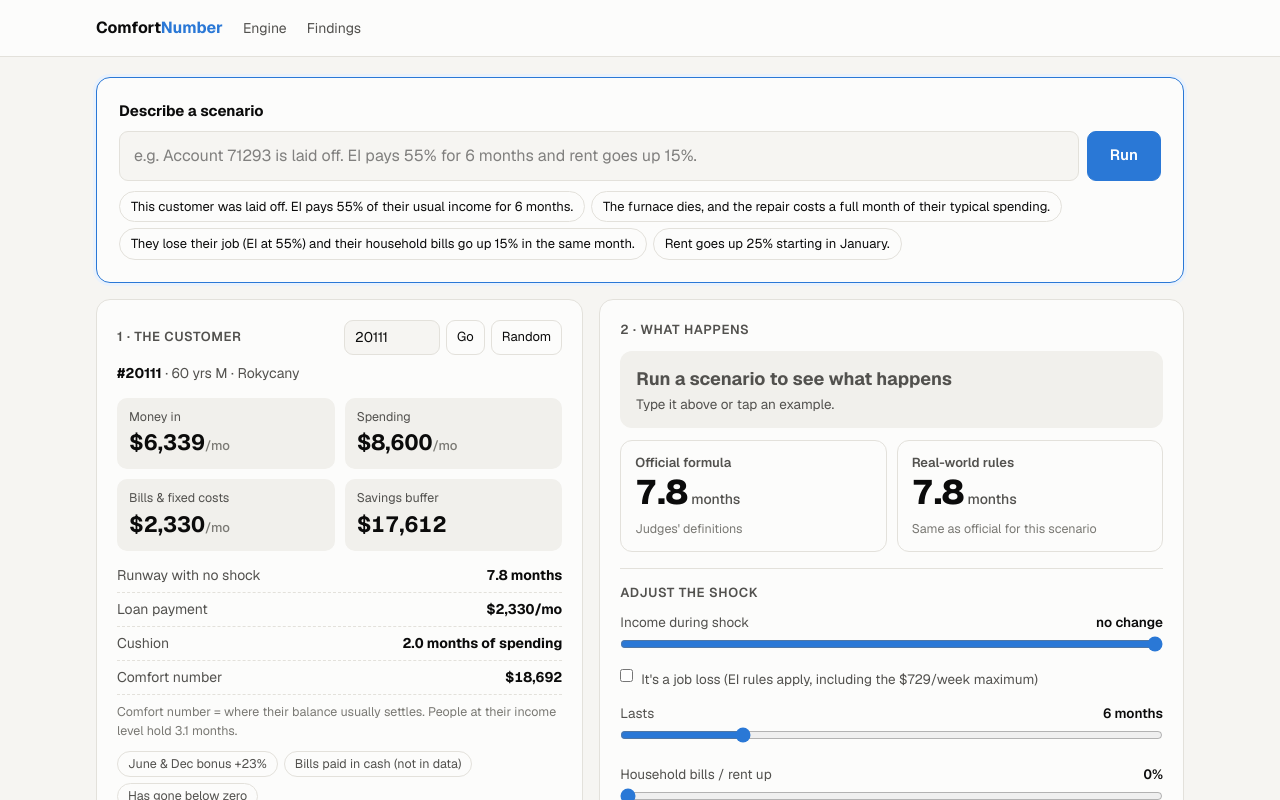
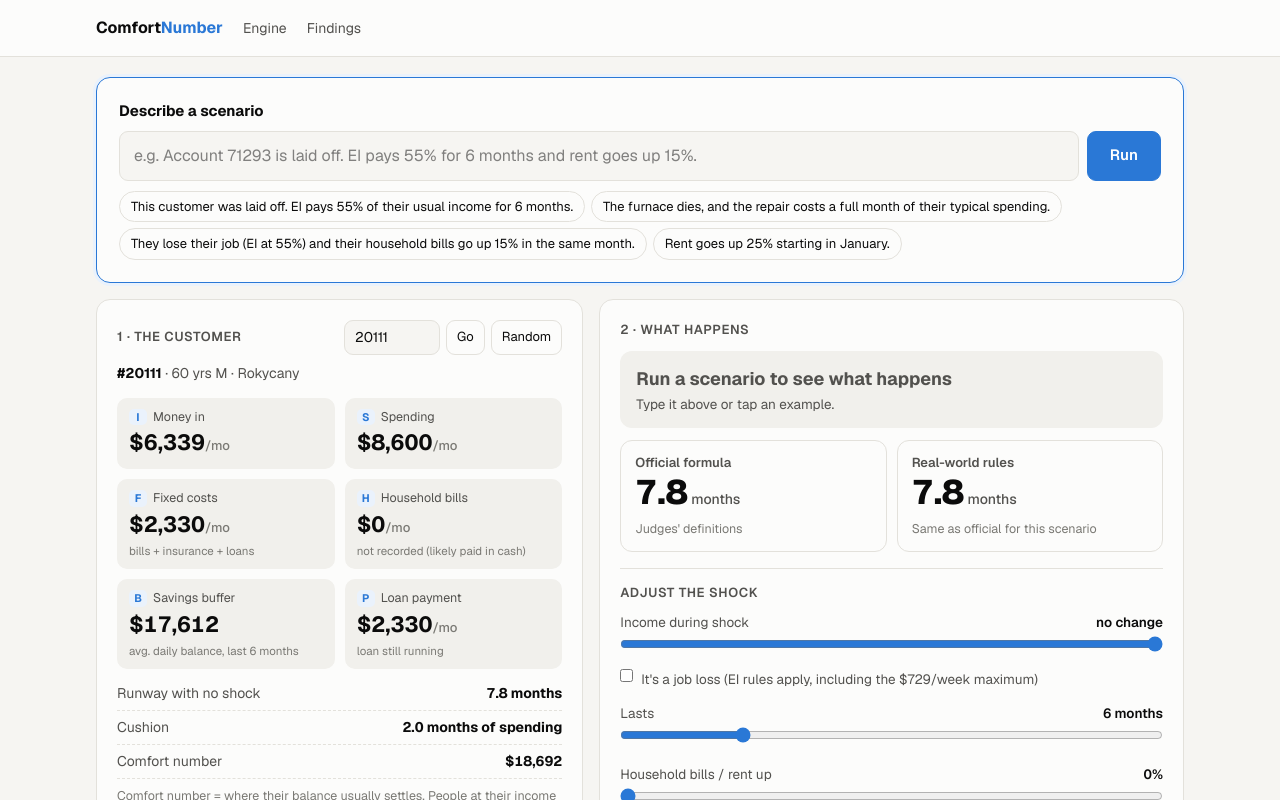
Before and after one commit to JawedJ/sheridan-datathon-2026, a Next.js app in the folder web/: page / in a window 1280 px wide. Shown: the top 800 px of the page. Built offline with nearby package versions, Linux system fonts and the light colour scheme.

Commit message:
Show all six judges' values (I, S, F, H, B, P) in the customer panel
Co-Authored-By: Claude Opus 5.5 <noreply@anthropic.com>

```diff
--- a/web/src/app/globals.css
+++ b/web/src/app/globals.css
@@ -175,7 +175,7 @@ details.more { margin-top: 14px; border-top: 1px solid var(--border); padding-to
 .progress div { height: 100%; background: var(--series-1); border-radius: 999px; }
 .tip-line { font-size: 13.5px; color: var(--text-2); background: var(--surface-2); border-radius: 10px; padding: 10px 12px; margin: 10px 0 0; }
 .letter { margin-top: 12px; white-space: pre-wrap; background: var(--surface-2); border-radius: 10px; padding: 14px 16px; }
-@media (max-width: 520px) { .runways, .stat-grid { grid-template-columns: 1fr; } .scenario-row { flex-direction: column; } .hero .btn.primary { padding: 10px; } }
+@media (max-width: 520px) { .runways { grid-template-columns: 1fr; } .stat-value { font-size: 19px; } .scenario-row { flex-direction: column; } .hero .btn.primary { padding: 10px; } }
 
 .check-line { display: flex; gap: 8px; align-items: flex-start; font-size: 13.5px; color: var(--text-2); margin: -4px 0 14px; }
 .adjust { margin-top: 16px; border-top: 1px solid var(--border); padding-top: 14px; }
@@ -209,3 +209,5 @@ details.more { margin-top: 14px; border-top: 1px solid var(--border); padding-to
 .caveats li, .limits li { margin: 6px 0; }
 .caveats b { color: var(--text); }
 .pill.warn { background: var(--warn-bg); color: var(--warn); }
+.sym { display: inline-block; min-width: 18px; text-align: center; font-size: 11px; font-weight: 700; color: var(--series-1); background: var(--accent-bg); border-radius: 5px; padding: 0 4px; margin-right: 6px; }
+.stat-note { font-size: 11.5px; color: var(--text-3); margin-top: 1px; }
--- a/web/src/components/Engine.tsx
+++ b/web/src/components/Engine.tsx
@@ -162,15 +162,16 @@ function CustomerPanel({ c, data, idInput, setIdInput, onLookup, onRandom, onExa
       </p>
 
       <div className="stat-grid">
-        <Stat label="Money in" value={money(c.I)} unit="/mo" />
-        <Stat label="Spending" value={money(c.S)} unit="/mo" />
-        <Stat label="Bills & fixed costs" value={money(c.F)} unit="/mo" />
-        <Stat label="Savings buffer" value={money(c.B)} />
+        <Stat k="I" label="Money in" value={money(c.I)} unit="/mo" />
+        <Stat k="S" label="Spending" value={money(c.S)} unit="/mo" />
+        <Stat k="F" label="Fixed costs" value={money(c.F)} unit="/mo" note="bills + insurance + loans" />
+        <Stat k="H" label="Household bills" value={money(c.H)} unit="/mo" note={c.H === 0 ? "not recorded (likely paid in cash)" : "rent & utilities"} />
+        <Stat k="B" label="Savings buffer" value={money(c.B)} note="avg. daily balance, last 6 months" />
+        <Stat k="P" label="Loan payment" value={c.P ? money(c.P) : "None"} unit={c.P ? "/mo" : ""} note={c.P ? "loan still running" : "no loan running"} />
       </div>
 
       <div className="facts">
         <div><span>Runway with no shock</span><b>{runwayText(base.runway)}</b></div>
-        <div><span>Loan payment</span><b>{c.P ? money(c.P) + "/mo" : "None running"}</b></div>
         <div><span>Cushion</span><b>{cushion.toFixed(1)} months of spending</b></div>
         <div><span>Comfort number</span><b>{money(c.comfort)}</b></div>
       </div>
@@ -190,8 +191,14 @@ function CustomerPanel({ c, data, idInput, setIdInput, onLookup, onRandom, onExa
   );
 }
 
-function Stat({ label, value, unit }: { label: string; value: string; unit?: string }) {
-  return <div className="stat"><div className="stat-label">{label}</div><div className="stat-value">{value}<small>{unit}</small></div></div>;
+function Stat({ k, label, value, unit, note }: { k: string; label: string; value: string; unit?: string; note?: string }) {
+  return (
+    <div className="stat">
+      <div className="stat-label"><span className="sym" title="The judges' symbol for this value">{k}</span>{label}</div>
+      <div className="stat-value">{value}<small>{unit}</small></div>
+      {note && <div className="stat-note">{note}</div>}
+    </div>
+  );
 }
 
 // ================================================================== 2. the answer
```
Also changed, not shown: 1 other file (tests, documents, lock files or other folders).
